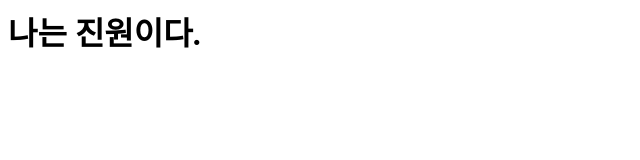
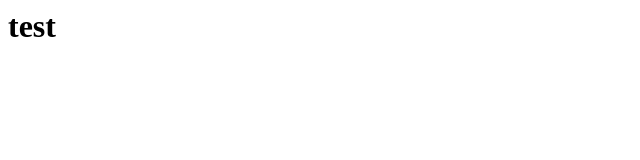
Before and after one commit to dustieshadow/dustieshadow.github.io, a plain HTML site: page index.html in a window 1280 px wide. Shown: the whole page, without its empty margins (0-640 px from the left). Drawn offline with Linux system fonts and the light colour scheme.

Commit message:
Add files via upload

```diff
--- a/index.html
+++ b/index.html
@@ -1,5 +1,5 @@
 <html>
 	<body>
-		<h1>나는 진원이다.</h1>
+		<h1>test</h1>
 	</body>
 </html>
```
